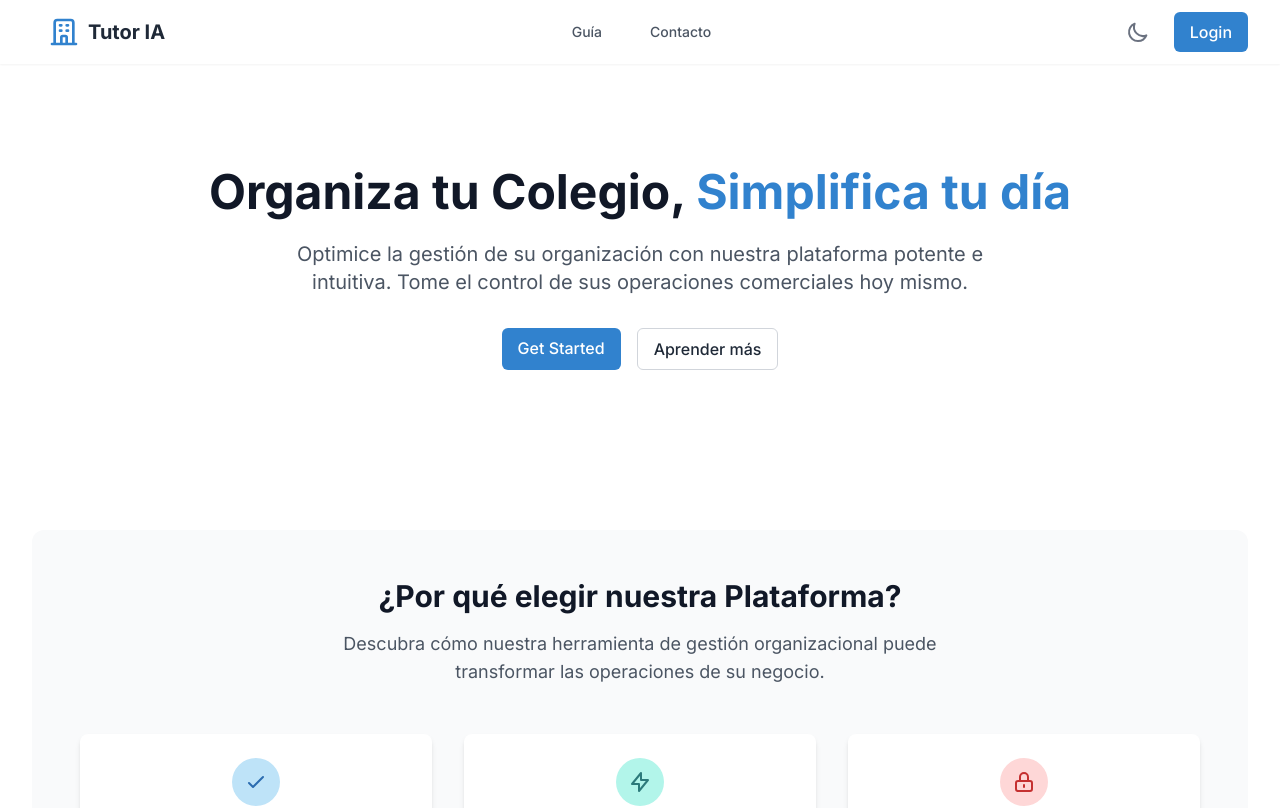
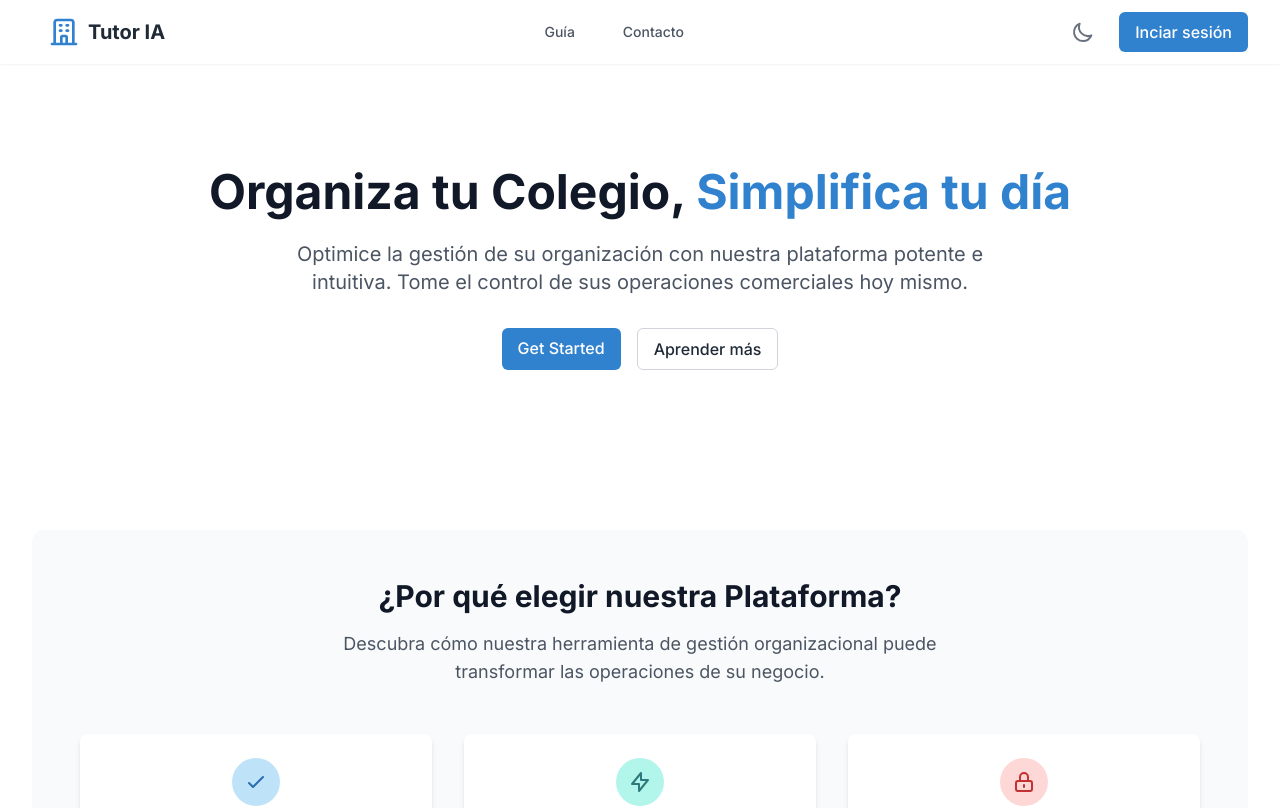
Before and after one commit to alexanardi/mvp-tutor-ia-frontend, a Vue app: page / in a window 1280 px wide. Shown: the top 808 px of the page. Built offline with nearby package versions, Linux system fonts and the light colour scheme; no server answers.

Commit message:
Fix idioma

```diff
--- a/src/components/layout/AppHeader.vue
+++ b/src/components/layout/AppHeader.vue
@@ -56,7 +56,7 @@ const isLoggedIn = computed(() => authStore.isLoggedIn)
             @click="toggleMobileMenu"
             class="md:hidden p-2 rounded-md text-gray-500 hover:text-gray-600 hover:bg-gray-100 dark:text-gray-400 dark:hover:text-gray-300 dark:hover:bg-gray-700"
           >
-            <span class="sr-only">Open menu</span>
+            <span class="sr-only">Abrir menú</span>
             <!-- Icono hamburguesa -->
             <svg class="h-6 w-6" fill="none" viewBox="0 0 24 24" stroke="currentColor">
               <path stroke-linecap="round" stroke-linejoin="round" stroke-width="2"
@@ -108,14 +108,14 @@ const isLoggedIn = computed(() => authStore.isLoggedIn)
             @click="login"
             class="hidden md:block ml-2 btn-primary"
           >
-            Login
+            Inciar sesión
           </button>
           <button
             v-else
             @click="logout"
             class="hidden md:block ml-2 btn-outline"
           >
-            Logout
+            Cerrar sesión
           </button>
         </div>
       </div>
```
